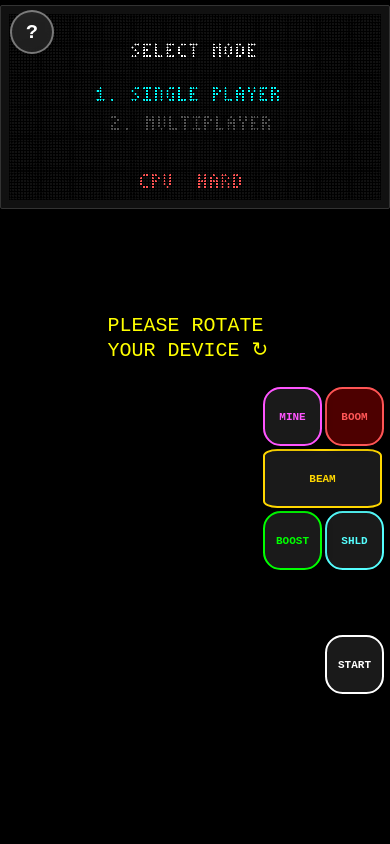
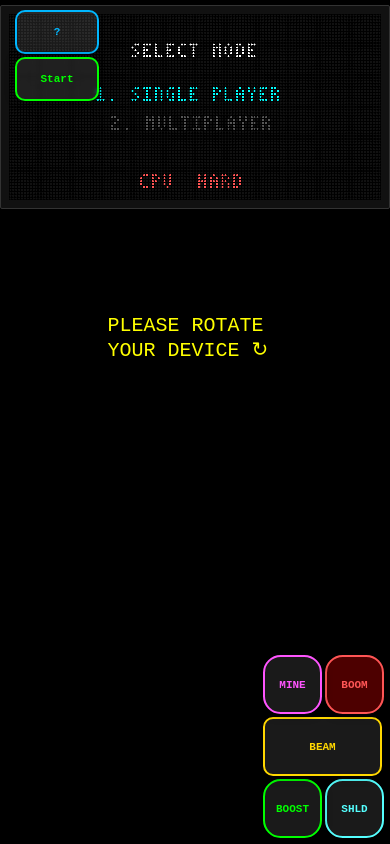
Before and after one commit to Obrelix/Maze-Battlegrounds-Tabletop-Arcade, a plain HTML site: page Demo/Playable_Demo.html in a window 390 px wide. Drawn offline with Linux system fonts and the light colour scheme; animation ran at ten frames a second.

Commit message:
Updated - Mobile Controls

```diff
--- a/Demo/Playable_Demo.html
+++ b/Demo/Playable_Demo.html
@@ -4,7 +4,7 @@
 <head>
     <meta charset="UTF-8">
     <meta name="viewport" content="width=device-width, initial-scale=1.0">
-    <title>Maze Battleground: Clean Code Edition</title>
+    <title>Maze Battleground: Pixel Perfect</title>
     <script src="https://cdnjs.cloudflare.com/ajax/libs/nipplejs/0.10.2/nipplejs.min.js"></script>
     <style>
         /* =========================================
@@ -29,6 +29,10 @@
         /* =========================================
            MOBILE / RESPONSIVE STYLES (FIXED)
            ========================================= */
+        #mobile-rules-btn,
+        #mobile-rules-modal,
+        #mobile-start-btn,
+        #mobile-select-btn,
         #mobile-controls {
             display: none;
         }
@@ -58,25 +62,23 @@
                 position: absolute;
                 top: 10px;
                 left: 10px;
-                width: 40px;
+                width: 50px;
                 height: 40px;
                 background: rgba(255, 255, 255, 0.1);
                 border: 2px solid rgba(255, 255, 255, 0.4);
-                border-radius: 50%;
+                border-radius: 10px;
                 color: #fff;
                 justify-content: center;
                 align-items: center;
                 font-weight: bold;
                 font-size: 20px;
                 z-index: 20000;
-                /* Πάνω από όλα */
                 backdrop-filter: blur(4px);
                 cursor: pointer;
             }
 
             #mobile-rules-modal {
                 display: none;
-                /* Κρυφό αρχικά */
                 position: absolute;
                 top: 0;
                 left: 0;
@@ -149,6 +151,74 @@
                 object-fit: contain;
             }
 
+            .touch-area.config {
+                pointer-events: auto;
+                display: grid;
+                gap: 7px;
+                align-content: center;
+                grid-template-columns: 40px;
+                grid-template-rows: 40px 40px 40px;
+                margin-left: 5px;
+            }
+
+            #mobile-config {
+                display: flex;
+                position: absolute;
+                top: 10px;
+                left: 10px;
+                width: 100%;
+                justify-content: space-between;
+                padding: 0;
+                box-sizing: border-box;
+                z-index: 9999;
+                pointer-events: none;
+            }
+
+            .btn[data-key="KeySelect"] {
+                border-radius: 10px;
+                width: 80px;
+                height: 40px;
+                grid-column: 1;
+                grid-row: 3;
+            }
+
+            .btn[data-key="KeyStart"] {
+                border-radius: 10px;
+                width: 80px;
+                height: 40px;
+                grid-column: 1;
+                grid-row: 2;
+            }
+
+            .btnInfo {
+                width: 80px;
+                height: 40px;
+                background: rgba(255, 255, 255, 0.1);
+                border: 2px solid rgba(255, 255, 255, 0.4);
+                border-radius: 30%;
+                color: #fff;
+                display: flex;
+                justify-content: center;
+                align-items: center;
+                font-weight: bold;
+                font-size: 11px;
+                border-radius: 10px;
+                grid-column: 1;
+                grid-row: 1;
+            }
+            .btnInfo:active {
+                background: rgba(255, 0, 0, 0.5);
+            }
+
+            .touch-area.actions {
+                pointer-events: auto;
+                display: grid;
+                gap: 7px;
+                align-content: center;
+                grid-template-columns: 55px 55px;
+                grid-template-rows: 55px 55px 55px;
+                margin-right: 10px;
+            }
 
             #mobile-controls {
                 display: flex;
@@ -156,7 +226,6 @@
                 bottom: 10px;
                 left: 0;
                 width: 100%;
-                height: 70vh;
                 justify-content: space-between;
                 padding: 0;
                 box-sizing: border-box;
@@ -166,7 +235,7 @@
 
             #joystick-zone {
                 width: 17%;
-                height: 100%;
+                /* height: 100%; */
                 pointer-events: auto;
                 position: relative;
             }
@@ -177,7 +246,7 @@
                 gap: 7px;
                 align-content: center;
                 grid-template-columns: 55px 55px;
-                grid-template-rows: 55px 55px 55px 55px 55px;
+                grid-template-rows: 55px 55px 55px;
                 margin-right: 10px;
             }
 
@@ -203,11 +272,6 @@
                 transform: scale(0.95);
             }
 
-            .btn[data-key="KeyStart"] {
-                grid-column: 2;
-                grid-row: 5;
-            }
-
             .btn[data-key="KeyG"] {
                 grid-column: 1;
                 grid-row: 3;
@@ -219,7 +283,7 @@
             }
 
             .btn[data-key="KeyF"] {
-                border-radius: 12%;
+                border-radius: 10px;
                 width: 115px;
                 grid-column-start: 1;
                 grid-column-end: 2;
@@ -610,10 +674,9 @@
         <div class="screen-bezel">
             <canvas id="ledMatrix" width="1280" height="640"></canvas>
         </div>
-        <div class="panel-id">SYS.V2-REF.CLEAN</div>
+        <div class="panel-id">P2.5 Indoor LED panel 128x64 px 320mm x 160mm </div>
     </div>
     <div class="info">MENU: '1'/'2' | GAME: 'R' NEXT ROUND/RESET | 'ESC' MENU</div>
-    <div id="mobile-rules-btn" onclick="toggleRules()">?</div>
 
     <div id="mobile-rules-modal">
         <div class="modal-content">
@@ -633,11 +696,16 @@
             <div class="close-btn" onclick="toggleRules()">CLOSE</div>
         </div>
     </div>
+    <div id="mobile-config">
+        <div class="touch-area config">
+            <div class="btnInfo" style="border-color: #00b7ff; color: #00b7ff;" onclick="toggleRules()">?</div>
+            <div class="btn" style="border-color: #00ff00; color: #00ff00;" data-key="KeyStart">Start</div>
+            <!-- <div class="btn" style="border-color: #ffd700; color: #ffd700;" data-key="KeySelect">Select</div> -->
+        </div>
+    </div>
     <div id="mobile-controls">
         <div id="joystick-zone"></div>
-
         <div class="touch-area actions">
-            <div class="btn" style="border-color: #ffffff; color: #ffffff;" data-key="KeyStart">START</div>
             <div class="btn" style="border-color: #55ffff; color: #55ffff;" data-key="KeyR">SHLD</div>
             <div class="btn" style="border-color: #00ff00; color: #00ff00;" data-key="KeyG">BOOST</div>
             <div class="btn" style="border-color: #ffd700; color: #ffd700;" data-key="KeyF">BEAM</div>
@@ -690,6 +758,7 @@
         };
 
         const CONTROLS_P1 = {
+            select: 'KeySelect',
             start: 'KeyStart',
             up: 'KeyW',
             down: 'KeyS',
@@ -703,6 +772,7 @@
         };
 
         const CONTROLS_P2 = {
+            select: 'KeySelect',
             start: 'KeyStart',
             up: 'ArrowUp',
             down: 'ArrowDown',
@@ -1226,7 +1296,7 @@
                     const code = btn.getAttribute('data-key');
                     STATE.keys[code] = true;
 
-                    if ((STATE.isGameOver || STATE.isRoundOver) && (code === 'KeyR' || code === 'KeyStart')) {
+                    if ((STATE.isGameOver || STATE.isRoundOver) && (code === 'KeyR' || code === 'KeyStart' || code === 'KeySelect')) {
                         if (STATE.isGameOver) startGame(); else initMaze();
                     }
                     if (STATE.screen === 'MENU') { STATE.gameMode = 'SINGLE'; startGame(); }
@@ -2404,9 +2474,9 @@
             }
 
             if (STATE.screen === 'PLAYING') {
-                if (STATE.isGameOver && (k === 'KeyR' || k === 'KeyStart')) {
+                if (STATE.isGameOver && (k === 'KeyR' || k === 'KeyStart' || code === 'KeySelect')) {
                     startGame(); // Full Reset
-                } else if (STATE.isRoundOver && (k === 'KeyR' || k === 'KeyStart')) {
+                } else if (STATE.isRoundOver && (k === 'KeyR' || k === 'KeyStart' || code === 'KeySelect')) {
                     initMaze(); // Next Round (Keep Score)
                 }
             }
```
Also changed, not shown: index.html (+91 -21 lines).
